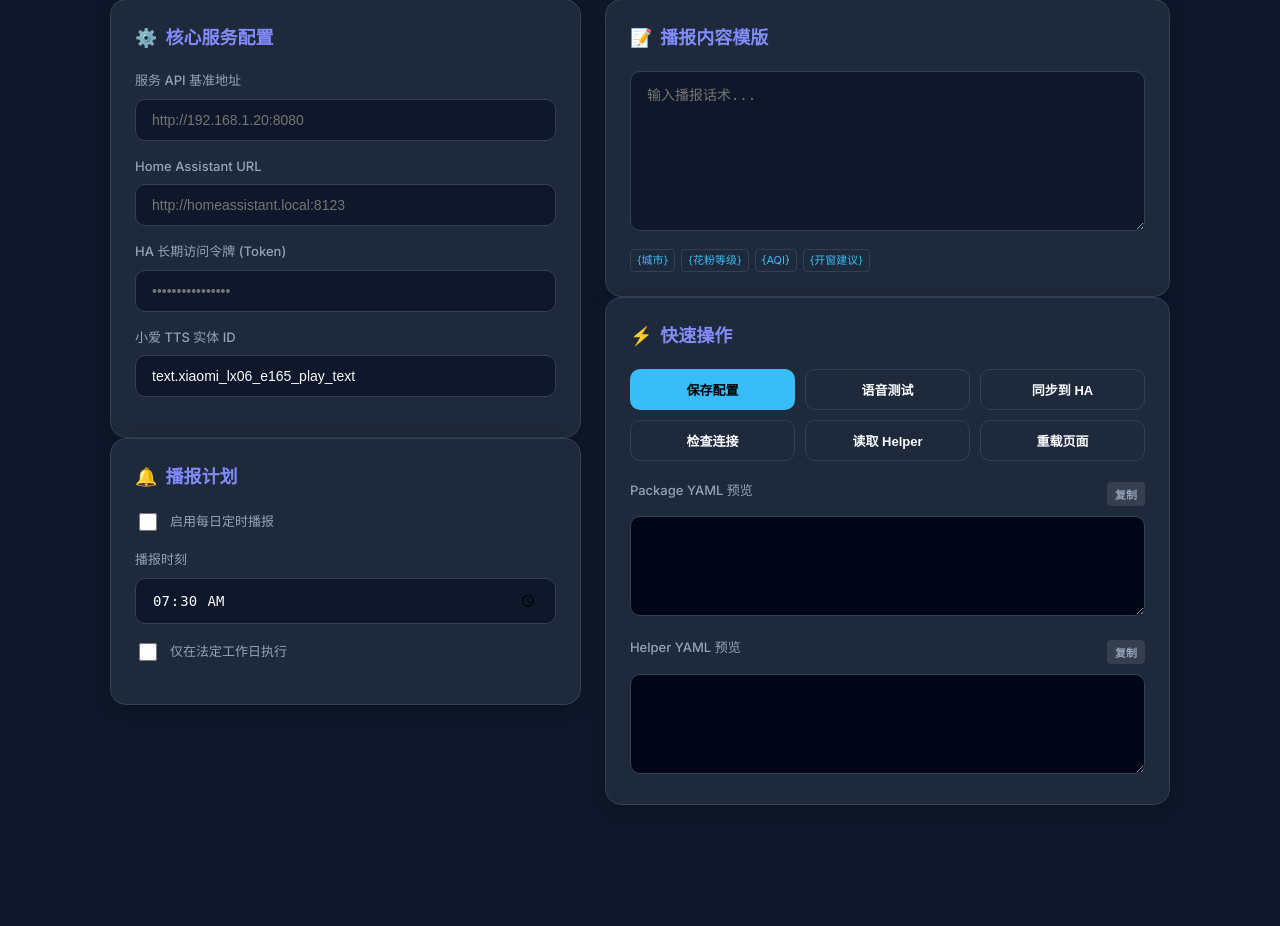
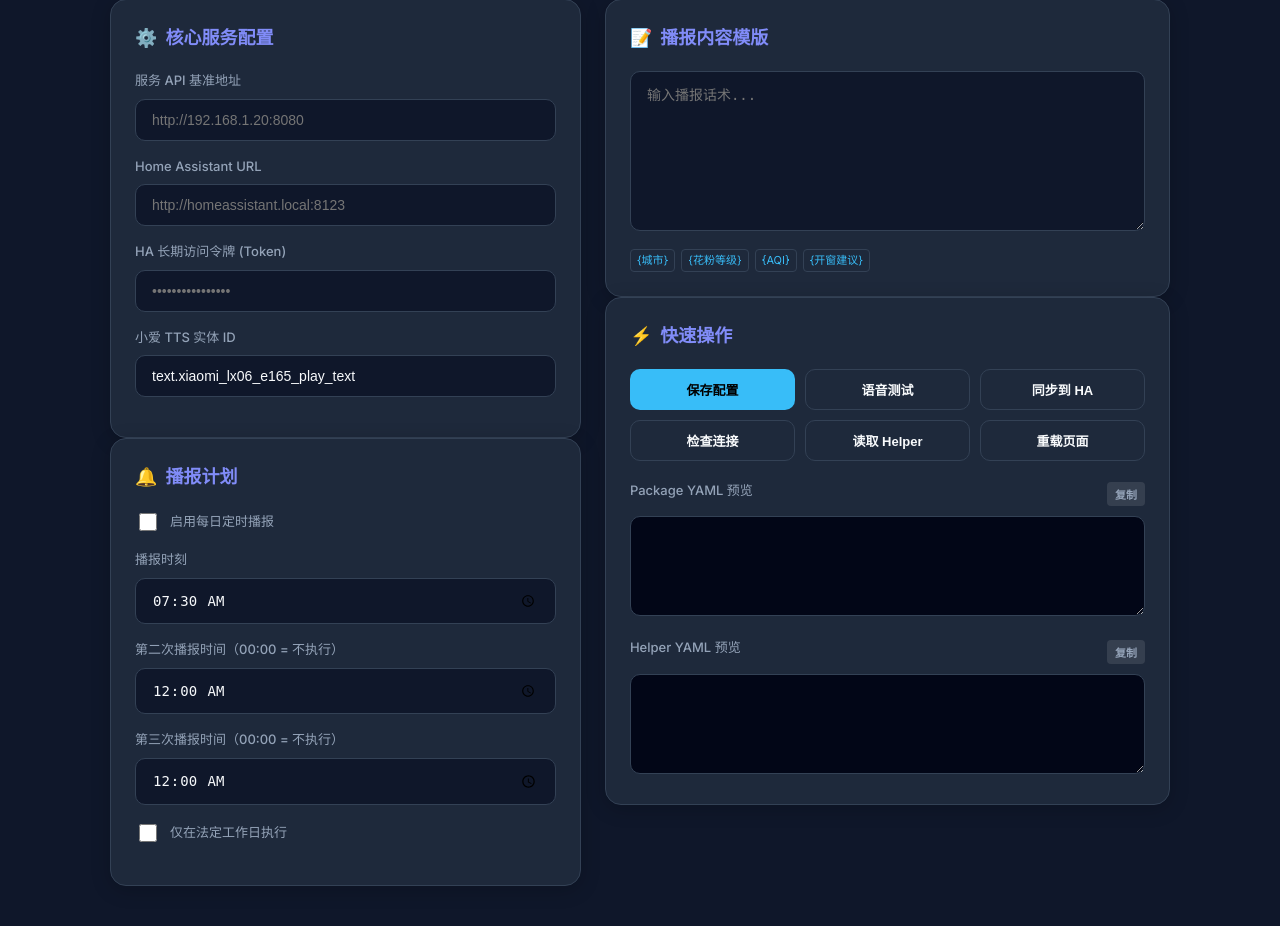
Before and after one commit to gefl24/pollen-air-ha, a Flask app: page /ui in a window 1280 px wide. Shown: the part 155-1081 px from the top of the page. Before the commit the page ends 960 px from the top, so only its background shows below. Run offline with Flask 3, Linux system fonts and the light colour scheme; parts of the project's set-up code (start-up, migrations or seed data) failed here and were passed over.

Commit message:
feat: support three daily broadcast time slots

```diff
--- a/app.py
+++ b/app.py
@@ -55,6 +55,8 @@ DEFAULT_UI_CONFIG = {
     "xiaoai_entity_id": "text.xiaomi_lx06_e165_play_text",
     "schedule_enabled": False,
     "schedule_time": "07:30",
+    "schedule_time_2": "00:00",
+    "schedule_time_3": "00:00",
     "workdays_only": False,
     "broadcast_template": "早上好，{city}今天花粉风险{pollen_level}，花粉数值{pollen_score}。{pollen_message} 空气质量{air_category_cn}，AQI {aqi}。{window_advice}{mask_advice}",
 }
@@ -271,6 +273,8 @@ def sanitize_ui_payload(data, current=None):
     cleaned["xiaoai_entity_id"] = str((data.get("xiaoai_entity_id") or current.get("xiaoai_entity_id") or "")).strip()
     cleaned["schedule_enabled"] = bool(data.get("schedule_enabled"))
     cleaned["schedule_time"] = str((data.get("schedule_time") or current.get("schedule_time") or "07:30")).strip()[:5]
+    cleaned["schedule_time_2"] = str((data.get("schedule_time_2") or current.get("schedule_time_2") or "00:00")).strip()[:5]
+    cleaned["schedule_time_3"] = str((data.get("schedule_time_3") or current.get("schedule_time_3") or "00:00")).strip()[:5]
     cleaned["workdays_only"] = bool(data.get("workdays_only"))
     cleaned["broadcast_template"] = str((data.get("broadcast_template") or current.get("broadcast_template") or DEFAULT_UI_CONFIG["broadcast_template"])).strip()
     return cleaned
--- a/templates/ui.html
+++ b/templates/ui.html
@@ -172,6 +172,14 @@
             <input id="schedule_time" type="time" value="07:30" />
           </div>
           <div class="form-group">
+            <label>第二次播报时间（00:00 = 不执行）</label>
+            <input id="schedule_time_2" type="time" value="00:00" />
+          </div>
+          <div class="form-group">
+            <label>第三次播报时间（00:00 = 不执行）</label>
+            <input id="schedule_time_3" type="time" value="00:00" />
+          </div>
+          <div class="form-group">
             <label class="checkbox-group">
               <input id="workdays_only" type="checkbox" />
               <span>仅在法定工作日执行</span>
@@ -251,6 +259,8 @@ function payload() {
     xiaoai_entity_id: document.getElementById('xiaoai_entity_id').value.trim(),
     schedule_enabled: document.getElementById('schedule_enabled').checked,
     schedule_time: document.getElementById('schedule_time').value,
+    schedule_time_2: document.getElementById('schedule_time_2').value,
+    schedule_time_3: document.getElementById('schedule_time_3').value,
     workdays_only: document.getElementById('workdays_only').checked,
     broadcast_template: document.getElementById('broadcast_template').value,
   };
@@ -272,6 +282,8 @@ function fill(data) {
   document.getElementById('xiaoai_entity_id').value = data.xiaoai_entity_id || '';
   document.getElementById('schedule_enabled').checked = !!data.schedule_enabled;
   document.getElementById('schedule_time').value = data.schedule_time || '07:30';
+  document.getElementById('schedule_time_2').value = data.schedule_time_2 || '00:00';
+  document.getElementById('schedule_time_3').value = data.schedule_time_3 || '00:00';
   document.getElementById('workdays_only').checked = !!data.workdays_only;
   document.getElementById('broadcast_template').value = data.broadcast_template || '';
 
```
